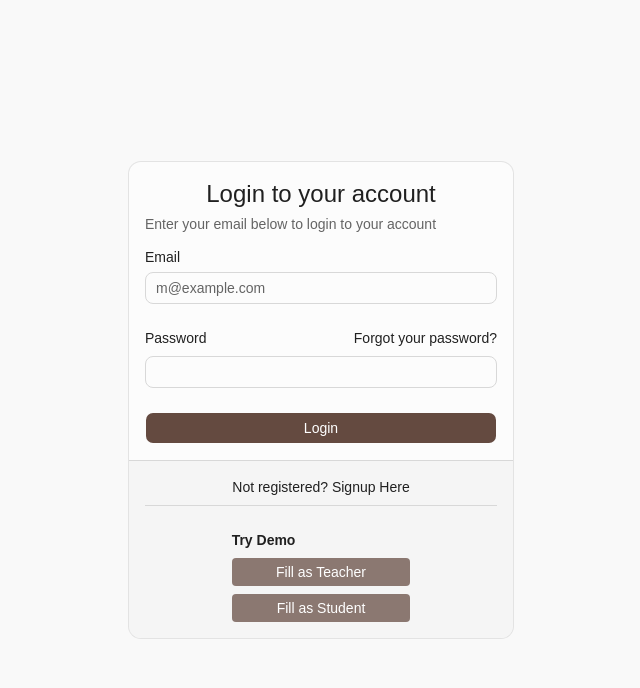
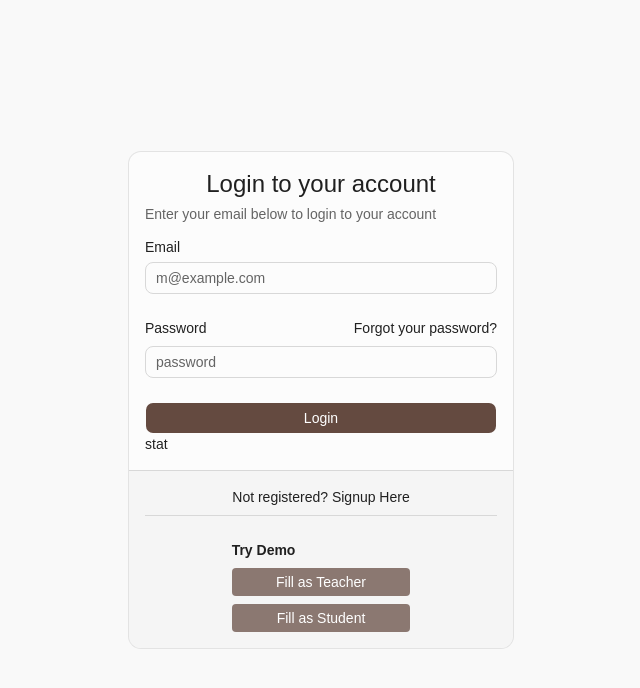
Before and after one commit to aditi-8740/student-performance-tracker, a React app in the folder frontend/: page / in a window 1280 px wide. Shown: the top 688 px of the page, without its empty margins (319-959 px from the left). Built offline with nearby package versions, Linux system fonts and the light colour scheme; the HTML template or start-up script is replaced by a standard one.

Commit message:
fix: corrected the form state in login form

```diff
--- a/frontend/src/pages/Login.jsx
+++ b/frontend/src/pages/Login.jsx
@@ -80,7 +80,8 @@ function Login() {
                     id="password"
                     name="password"
                     type="password"
-                    value={form.email}
+                    value={form.password}
+                    placeholder="password"
                     required
                     onChange={handleChange}
                   />
@@ -88,7 +89,7 @@ function Login() {
                 <Button type="submit" className="w-full cursor-pointer">
                   Login
                 </Button>
-              </div>
+              </div>stat
             </form>
           </CardContent>
           <CardFooter className="flex-col gap-2">
```
